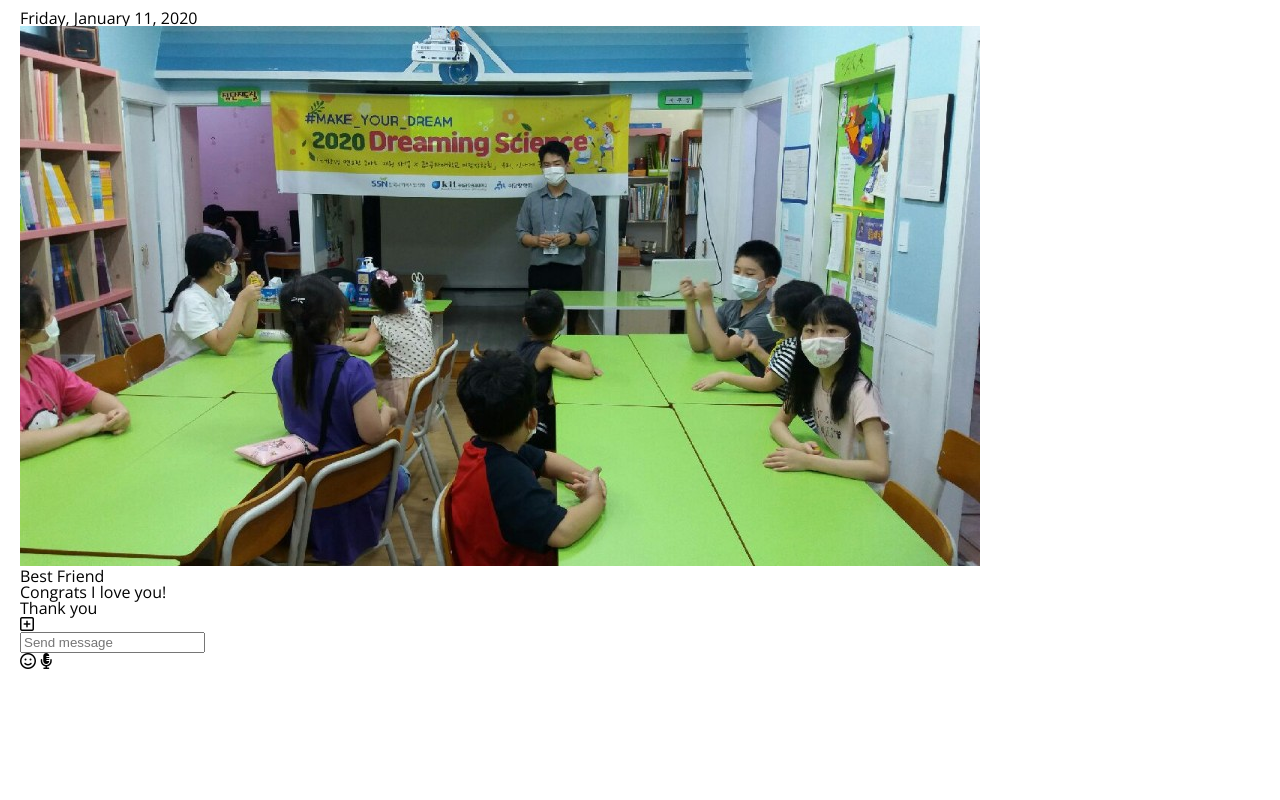
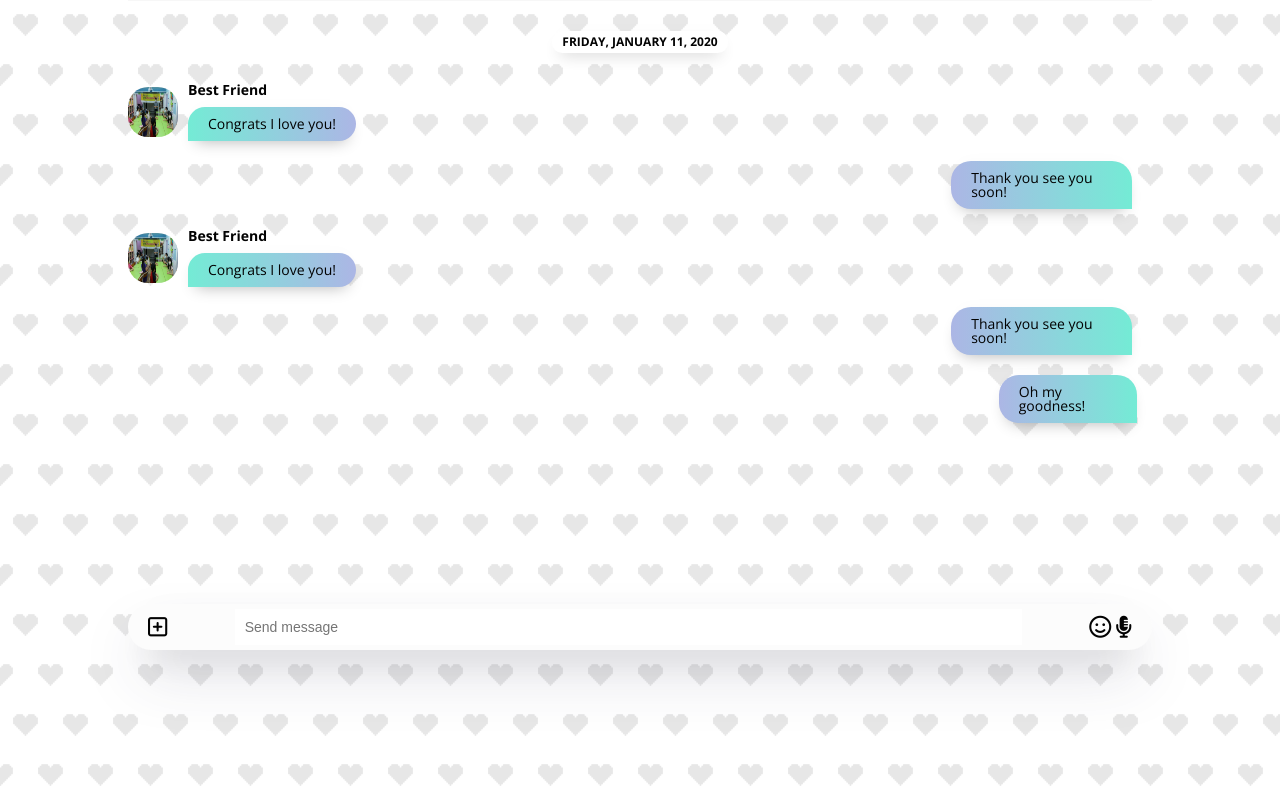
Before and after one commit to gimseonjin/gimseonjin.github.io, a plain HTML site: page chat.html in a window 1280 px wide. Shown: the part 100-900 px from the top of the page. Before the commit the page ends 800 px from the top, so only its background shows below. Drawn offline with nearby package versions, Linux system fonts and the light colour scheme.

Commit message:
Finished css test

```diff
--- a/chat.html
+++ b/chat.html
@@ -11,7 +11,7 @@
     <title>Chat | Kakao Clone</title>
   </head>
 
-  <body>
+  <body class="chat_body">
     <!-- This is the status bar of kakao clone -->
     <div class="status-bar">
       <div class="status-bar_column">
@@ -48,42 +48,73 @@
     </header>
 
     <main class="chat">
-      <ul class="chat_message">
+      <ul class="chat_message message">
         <span class="chat_timestamp">Friday, January 11, 2020</span>
-        <li class="incoming-message message">
+        <li class="incoming-message">
           <img src="images/avatar.jpg" class="message_avatar" />
           <div class="message_content">
             <span class="message_author">Best Friend</span>
-          </div>
-          <div class="message_buble">
-            Congrats I love you!
+            <div class="message_bubble">
+              Congrats I love you!
+            </div>
           </div>
           <span class="message_timestamp"></span>
         </li>
 
-        <li class="incoming-message message">
+        <li class="sent-message">
+          <div class="message_content">
+            <span class="message_timestamp"></span>
+            <div class="message_bubble">
+              Thank you see you soon!
+            </div>
+          </div>
+        </li>
+
+        <li class="incoming-message">
+          <img src="images/avatar.jpg" class="message_avatar" />
+          <div class="message_content">
+            <span class="message_author">Best Friend</span>
+            <div class="message_bubble">
+              Congrats I love you!
+            </div>
+          </div>
           <span class="message_timestamp"></span>
-          <div class="message_buble">
-            Thank you
+        </li>
+
+        <li class="sent-message">
+          <div class="message_content">
+            <span class="message_timestamp"></span>
+            <div class="message_bubble">
+              Thank you see you soon!
+            </div>
+          </div>
+        </li>
+
+        <li class="sent-message">
+          <div class="message_content">
+            <span class="message_timestamp"></span>
+            <div class="message_bubble">
+              Oh my goodness!
+            </div>
           </div>
         </li>
       </ul>
     </main>
 
     <div class="chat_write">
-      <div class="chat_write-colum">
+      <div class="chat_write-column">
         <span class="chat_write-icon">
           <i class="far fa-plus-square"></i>
         </span>
       </div>
-      <div class="chat_write-colum">
+      <div class="chat_write-column">
         <input
           type="text"
           placeholder="Send message"
           class="chat_write-input"
         />
       </div>
-      <div class="chat_write-colum">
+      <div class="chat_write-column">
         <span class="chat_write-icon">
           <i class="far fa-smile"></i>
         </span>
--- /dev/null
+++ b/css/chat.css
@@ -0,0 +1,132 @@
+.chat_body .header,
+.chat_body .status-bar {
+  padding: 0px 20px;
+}
+
+.chat_body {
+  padding: 0px;
+}
+
+.chat {
+  background-image: url("../images/chat_background.png");
+  min-height: 100vh;
+  display: flex;
+  flex-direction: column;
+  align-items: center;
+}
+
+.chat_write {
+  position: fixed;
+  bottom: 50px;
+  width: 80%;
+  margin: 0 auto;
+  left: 0;
+  right: 0;
+  display: flex;
+  justify-content: space-between;
+  align-items: center;
+  background-color: #fcfcfc;
+  padding: 5px 20px;
+  border-radius: 40px;
+  box-shadow: 0 30px 60px -12px rgba(50, 50, 93, 0.25),
+    0 18px 36px -18px rgba(0, 0, 0, 0.3), 0 -12px 36px -8px rgba(0, 0, 0, 0.025);
+}
+
+.chat_write i {
+  font-size: 22px;
+}
+
+.chat_write-column:nth-child(2) {
+  width: 80%;
+}
+
+.chat_write-column input {
+  padding: 7px;
+  padding: 10px;
+  width: 100%;
+  border: none;
+  font-size: 14px;
+}
+
+.chat_write-column input:focus {
+  outline: none;
+}
+
+.chat .chat_message {
+  padding-top: 30px;
+  border-top: 1px solid #f7f7f7;
+  display: flex;
+  flex-direction: column;
+  align-items: center;
+}
+
+.chat_message .chat_timestamp {
+  background-color: white;
+  font-size: 12px;
+  padding: 5px 10px;
+  border-radius: 10px;
+  margin-bottom: 30px;
+  box-shadow: rgba(0, 0, 0, 0.3) 0px 8px 16px -8px,
+    rgba(0, 0, 0, 0.024) 0px -6px 16px -6px;
+
+  text-transform: uppercase;
+  font-weight: 700;
+}
+
+.message {
+  display: flex;
+  align-items: center;
+  width: 80%;
+}
+
+.message .message_content {
+  width: 90%;
+}
+
+.message .message_bubble {
+  background-color: yellow;
+  box-shadow: rgba(0, 0, 0, 0.3) 0px 8px 16px -8px,
+    rgba(0, 0, 0, 0.024) 0px -6px 16px -6px;
+  padding: 10px 20px;
+  border-radius: 20px;
+  font-size: 14px;
+}
+
+.incoming-message,
+.sent-message {
+  display: flex;
+  align-items: center;
+  margin-bottom: 20px;
+}
+
+.incoming-message {
+  align-self: flex-start;
+}
+
+.sent-message {
+  align-self: flex-end;
+}
+
+.incoming-message img {
+  width: 50px;
+  height: 50px;
+  border-radius: 20px;
+  margin-right: 10px;
+}
+
+.incoming-message .message_author {
+  margin-bottom: 10px;
+  display: block;
+  font-weight: 600;
+  font-size: 14px;
+}
+
+.incoming-message .message_bubble {
+  border-bottom-left-radius: 0px;
+  background-image: linear-gradient(to right, #74ebd5, #acb6e5);
+}
+
+.sent-message .message_bubble {
+  border-bottom-right-radius: 0px;
+  background-image: linear-gradient(to left, #74ebd5, #acb6e5);
+}
--- a/css/styles.css
+++ b/css/styles.css
@@ -8,6 +8,7 @@
 @import "find.css";
 @import "more.css";
 @import "settings.css";
+@import "chat.css";
 
 * {
   box-sizing: border-box;
```
Also changed, not shown: index.html (+2 -2 lines), images/chat_background.png (added), images/pixel-heart/pixel-heart/readme.txt (added).
